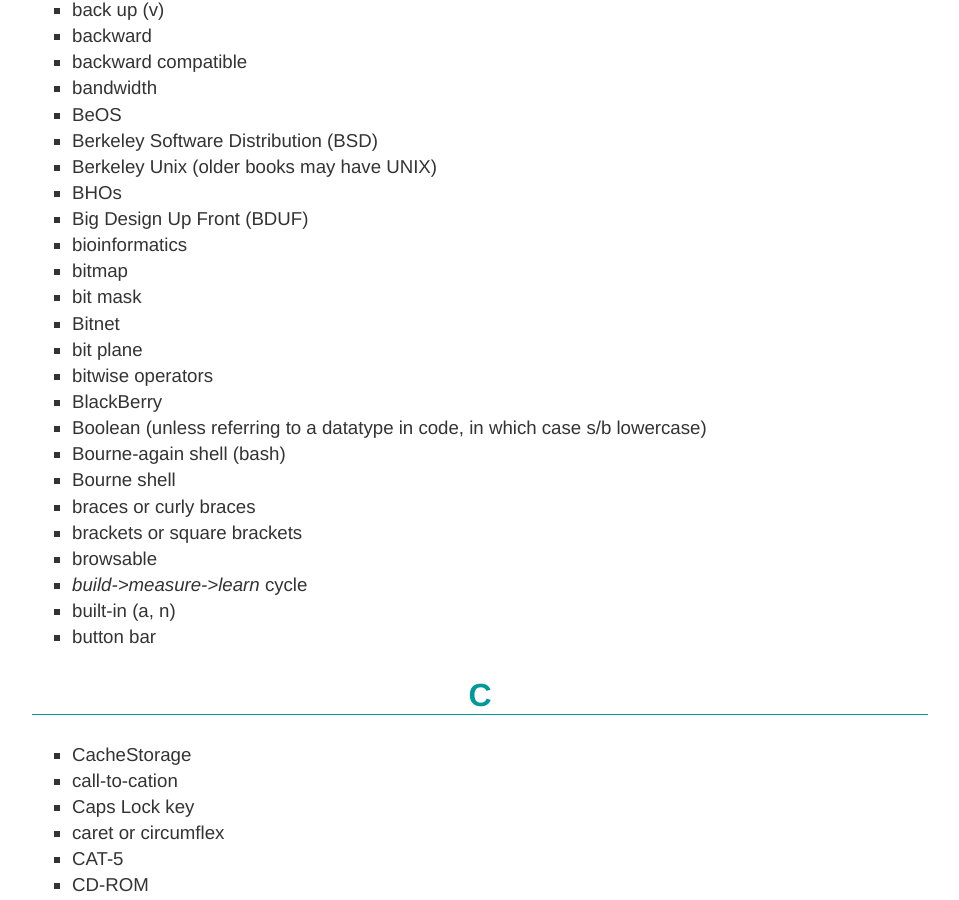
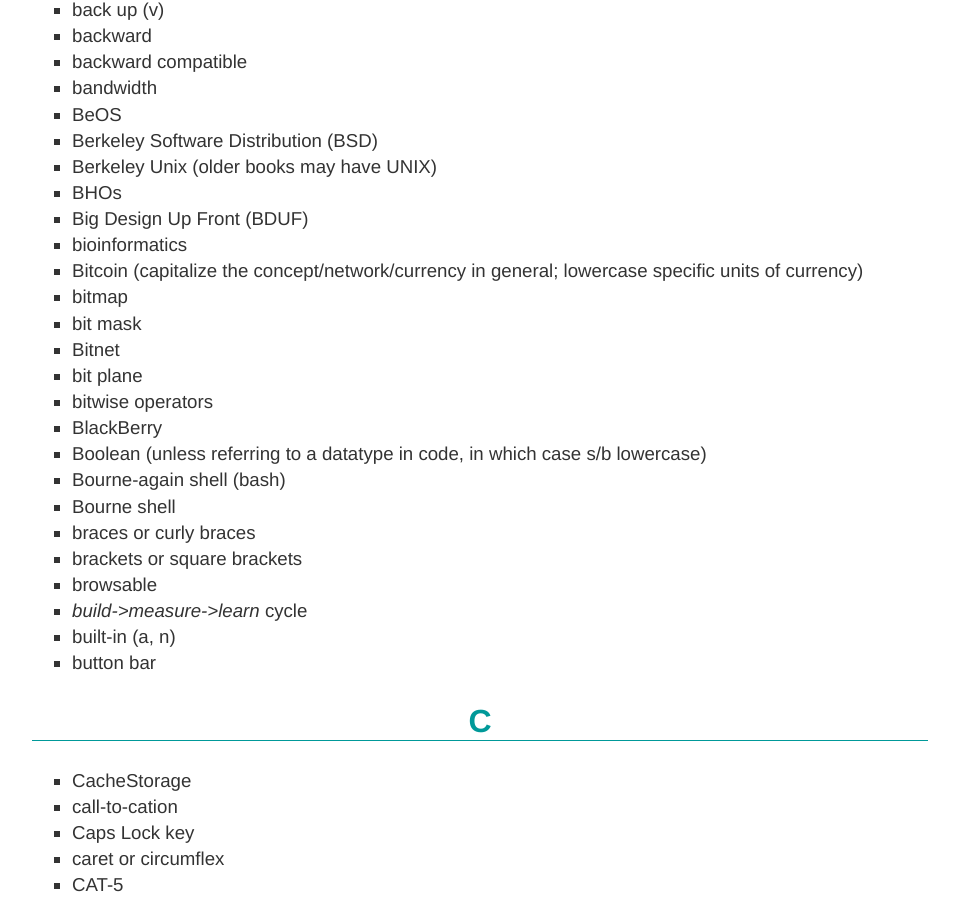
Before and after one commit to oreillymedia/production-resources, a Jekyll site: the page built from styleguide/index.md, in a window 1280 px wide and 900 px high, scrolled down 16496 px. Shown: the whole window, without its empty margins (160-1119 px from the left). Built offline with Jekyll 4.4.1, drawn with Linux system fonts in a browser that asks for light colours.

Commit message:
Adds Bitcoin/bitcoin

```diff
--- a/styleguide/index.md
+++ b/styleguide/index.md
@@ -938,6 +938,7 @@
 * BHOs
 * Big Design Up Front (BDUF)
 * bioinformatics
+* Bitcoin (capitalize the concept/network/currency in general; lowercase specific units of currency)
 * bitmap
 * bit mask
 * Bitnet
```
